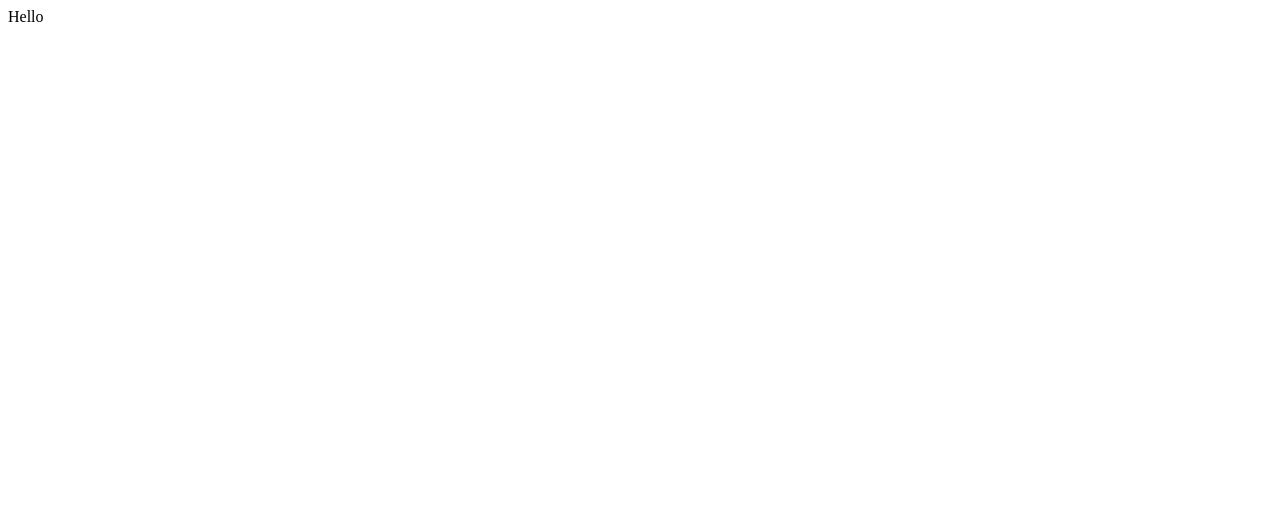
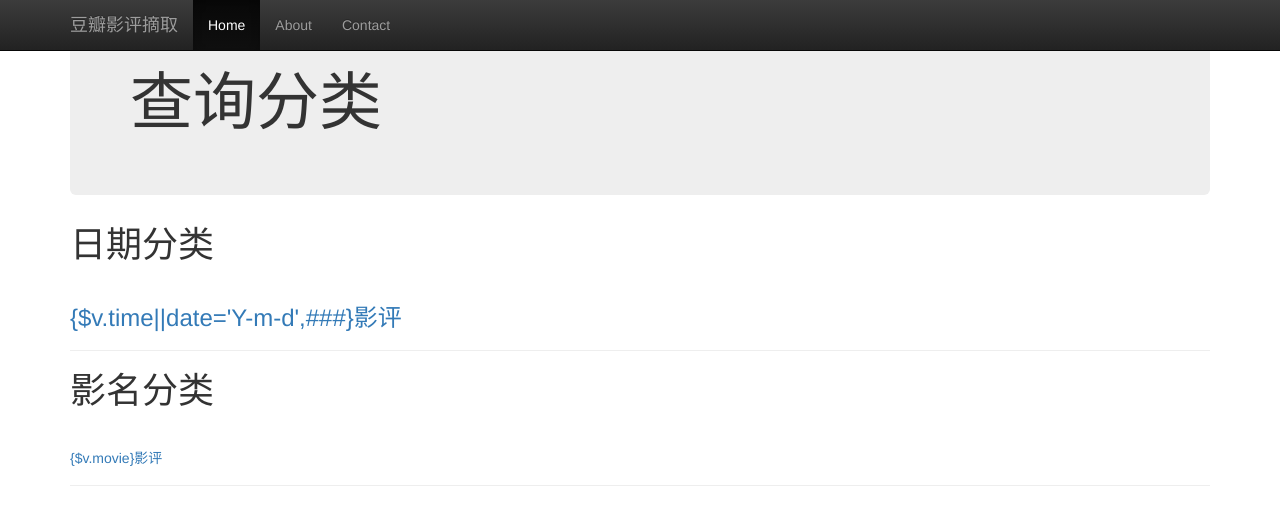
Before and after one commit to Kme-me/ZKISPANDA.github.io, a plain HTML site: page index.html in a window 1280 px wide. Drawn offline with nearby package versions, Linux system fonts and the light colour scheme.

Commit message:
啊啊
啊啊

```diff
--- a/index.html
+++ b/index.html
@@ -1 +1,79 @@
-Hello
+
+<!DOCTYPE html>
+<html lang="zh-CN">
+  <head>
+    <meta charset="utf-8">
+    <meta http-equiv="X-UA-Compatible" content="IE=edge">
+    <meta name="viewport" content="width=device-width, initial-scale=1">
+    <!-- 上述3个meta标签*必须*放在最前面，任何其他内容都*必须*跟随其后！ -->
+    <meta name="description" content="">
+    <meta name="author" content="">
+    <link rel="icon" href="../../favicon.ico">
+
+    <title>影评</title>
+
+    <!-- Bootstrap core CSS -->
+    <link href="//cdn.bootcss.com/bootstrap/3.3.5/css/bootstrap.min.css" rel="stylesheet">
+    <!-- Bootstrap theme -->
+    <link href="../../dist/css/bootstrap-theme.min.css" rel="stylesheet">
+
+    <!-- Custom styles for this template -->
+    <link href="theme.css" rel="stylesheet">
+
+    <!-- Just for debugging purposes. Don't actually copy these 2 lines! -->
+    <!--[if lt IE 9]><script src="../../assets/js/ie8-responsive-file-warning.js"></script><![endif]-->
+    <script src="../../assets/js/ie-emulation-modes-warning.js"></script>
+
+    <!-- HTML5 shim and Respond.js for IE8 support of HTML5 elements and media queries -->
+    <!--[if lt IE 9]>
+      <script src="//cdn.bootcss.com/html5shiv/3.7.2/html5shiv.min.js"></script>
+      <script src="//cdn.bootcss.com/respond.js/1.4.2/respond.min.js"></script>
+    <![endif]-->
+  </head>
+
+  <body role="document">
+
+    <!-- Fixed navbar -->
+    <nav class="navbar navbar-inverse navbar-fixed-top">
+      <div class="container">
+        <div class="navbar-header">
+          <button type="button" class="navbar-toggle collapsed" data-toggle="collapse" data-target="#navbar" aria-expanded="false" aria-controls="navbar">
+            <span class="sr-only">Toggle navigation</span>
+            <span class="icon-bar"></span>
+            <span class="icon-bar"></span>
+            <span class="icon-bar"></span>
+          </button>
+          <a class="navbar-brand" href="#">豆瓣影评摘取</a>
+        </div>
+        <div id="navbar" class="navbar-collapse collapse">
+          <ul class="nav navbar-nav">
+            <li class="active"><a href="__CONTROLLER__">Home</a></li>
+            <li><a href="#about">About</a></li>
+            <li><a href="#contact">Contact</a></li>
+          </ul>
+        </div><!--/.nav-collapse -->
+      </div>
+    </nav>
+
+    <div class="container theme-showcase" role="main">
+
+      <!-- Main jumbotron for a primary marketing message or call to action -->
+      <div class="jumbotron">
+        <h1>查询分类</h1>
+      </div>
+    <h1>日期分类<h1>
+    <foreach name="date" item="v">
+      <div class="page-header">
+        <a href="__CONTROLLER__/fenlei/time/{$v.time}"><h3>{$v.time||date='Y-m-d',###}影评</h3></a>
+      </div>
+    </foreach>
+     <!-- /container -->
+    <h1>影名分类<h1>
+    <foreach name="movie" item="v">
+      <div class="page-header">
+      <a href="__CONTROLLER__/fenlei/movie/{$v.movie}"><h5>{$v.movie}影评<h5></a>
+      </div>
+    </foreach>
+
+  </body>
+</html>
```
